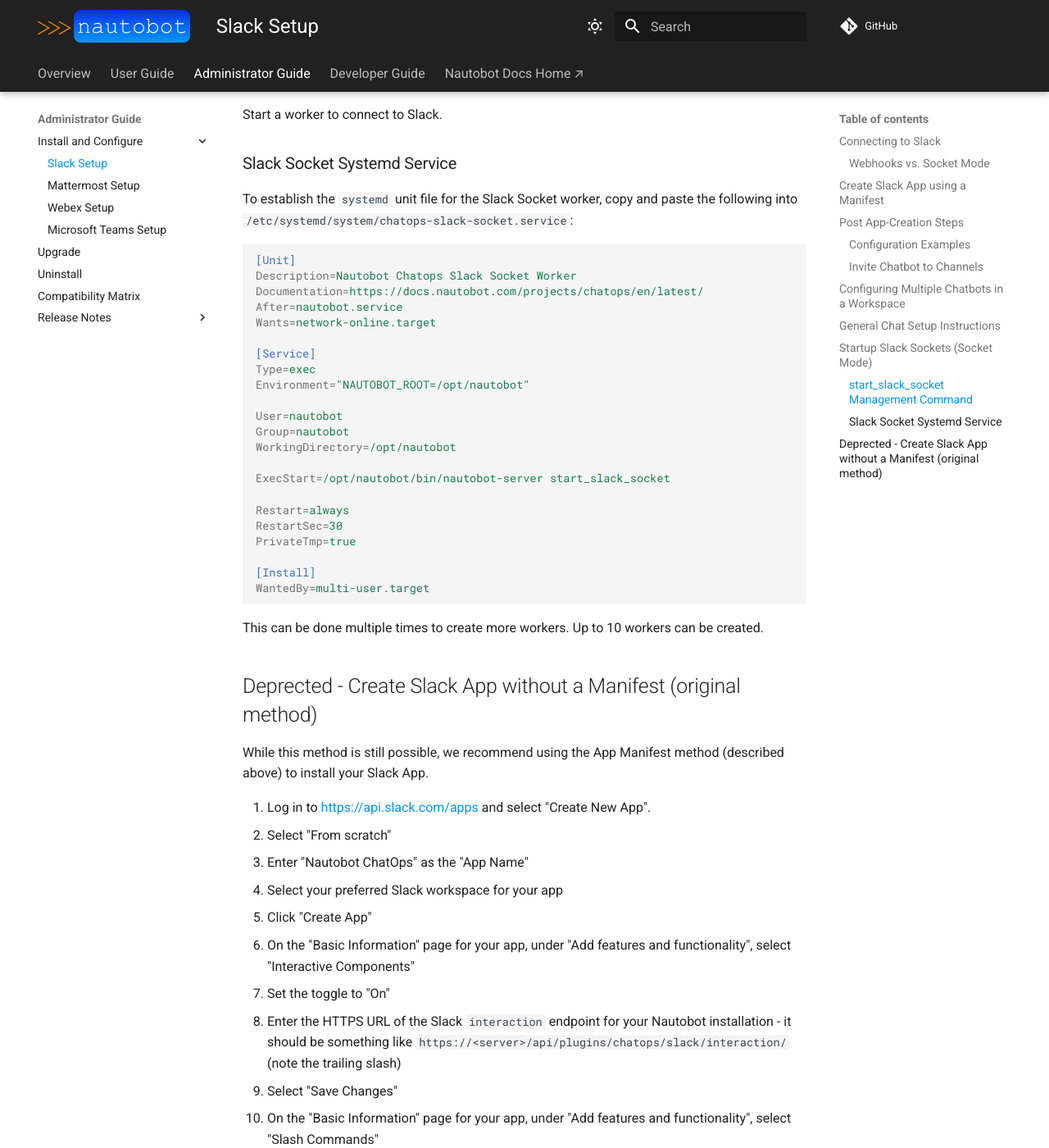
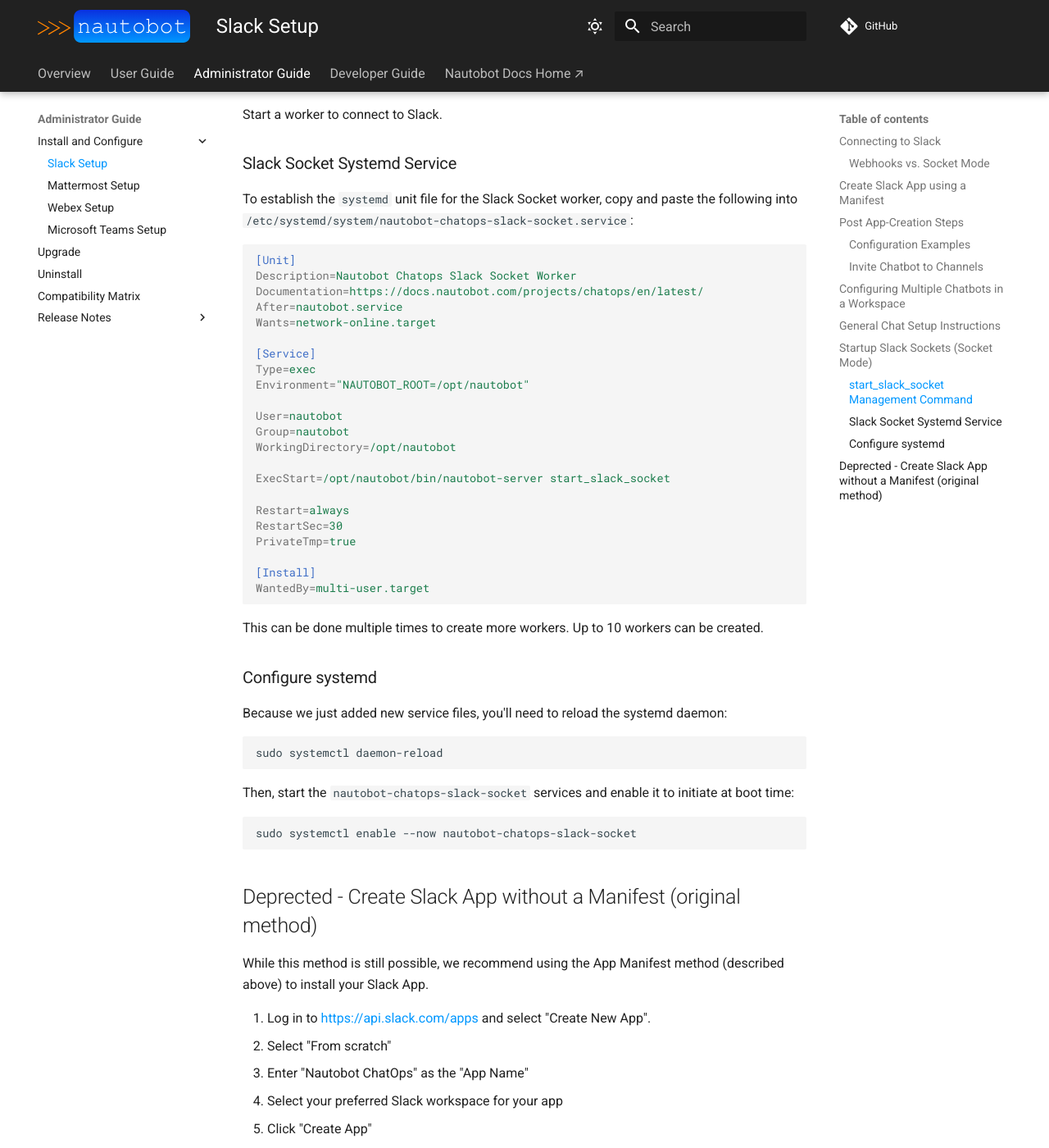
Before and after one commit to nautobot/nautobot-app-chatops, an MkDocs documentation site: the page built from docs/admin/install/slack_setup.md, in a window 1280 px wide and 1400 px high, scrolled down 7339 px. Shown: the whole window at 82% size. Built offline with MkDocs 1.6.1 and Material for MkDocs 9.7.7, drawn with Linux system fonts in a browser that asks for light colours; comment, search, counter and statistics services are not loaded.

Commit message:
Rename service and document enabling the service

````diff
--- a/docs/admin/install/slack_setup.md
+++ b/docs/admin/install/slack_setup.md
@@ -199,7 +199,7 @@
 
 ### Slack Socket Systemd Service
 
-To establish the `systemd` unit file for the Slack Socket worker, copy and paste the following into `/etc/systemd/system/chatops-slack-socket.service`:
+To establish the `systemd` unit file for the Slack Socket worker, copy and paste the following into `/etc/systemd/system/nautobot-chatops-slack-socket.service`:
 
 ```ini
 [Unit]
@@ -227,6 +227,20 @@
 ```
 
 This can be done multiple times to create more workers. Up to 10 workers can be created.
+
+### Configure systemd
+
+Because we just added new service files, you'll need to reload the systemd daemon:
+
+```no-highlight
+sudo systemctl daemon-reload
+```
+
+Then, start the `nautobot-chatops-slack-socket` services and enable it to initiate at boot time:
+
+```no-highlight
+sudo systemctl enable --now nautobot-chatops-slack-socket
+```
 
 ## Deprected - Create Slack App without a Manifest (original method)
 
````
